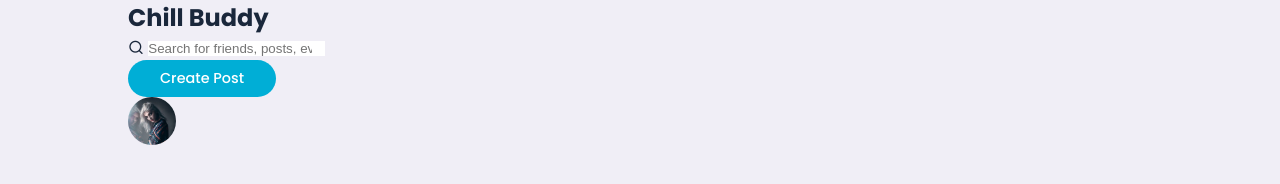
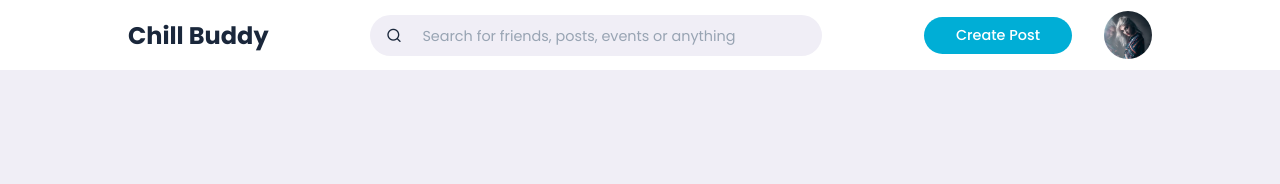
Before and after one commit to mostafizzfuad/chill-buddy-social-media, a plain HTML site: page index.html in a window 1280 px wide. Drawn offline with nearby package versions, Linux system fonts and the light colour scheme.

Commit message:
nav css added

```diff
--- a/style.css
+++ b/style.css
@@ -87,3 +87,47 @@ img {
     color: var(--color-gray);
 }
 /*--=============== general style end ===============--*/
+
+
+/*--=============== nav start ===============--*/
+nav {
+    width: 100%;
+    background-color: var(--color-white);
+    padding: 0.7rem 0;
+    position: fixed;
+    top: 0;
+    left: 0;
+    z-index: 90;
+}
+
+nav .container {
+    display: flex;
+    justify-content: space-between;
+    align-items: center;
+}
+
+.search-bar {
+    background-color: var(--color-light);
+    border-radius: var(--border-radius);
+    padding: var(--search-padding);
+}
+
+.search-bar input[type="search"] {
+    background-color: transparent;
+    width: 30vw;
+    margin-left: 1rem;
+    font-size: 0.9rem;
+    color: var(--color-dark);
+    font-family: inherit;
+}
+
+.search-bar input[type="search"]::placeholder {
+    color: var(--color-gray);
+}
+
+nav .create {
+    display: flex;
+    align-items: center;
+    gap: 2rem;
+}
+/*--=============== nav end ===============--*/
```
